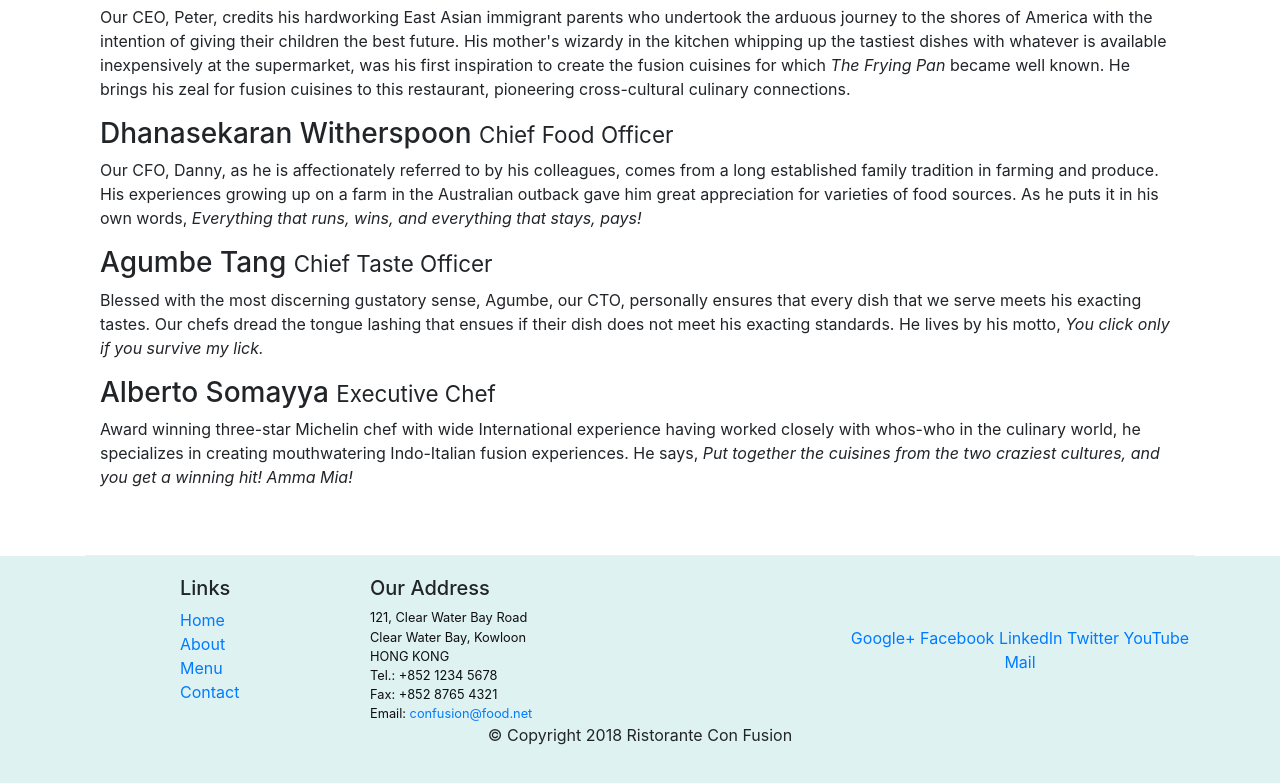
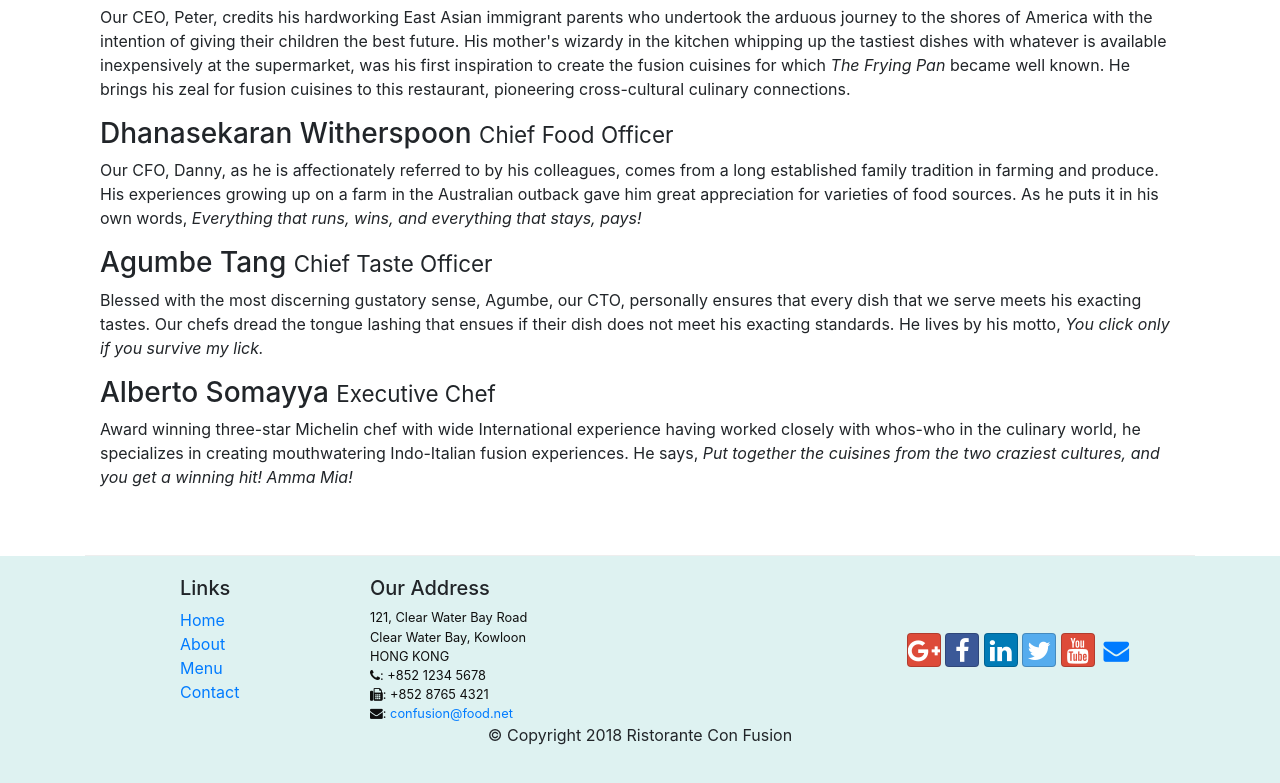
Before and after one commit to AnnanyaBhandari/conFusion, a website: page aboutus.html in a window 1280 px wide. Shown: the part 998-1781 px from the top of the page. Drawn offline with nearby package versions, Linux system fonts and the light colour scheme.

Commit message:
Icon Fonts

```diff
--- a/aboutus.html
+++ b/aboutus.html
@@ -8,6 +8,8 @@
 
      <!-- Bootstrap CSS -->
      <link rel="stylesheet" href="node_modules/bootstrap/dist/css/bootstrap.min.css">
+     <link rel="stylesheet" href="node_modules/font-awesome/css/font-awesome.min.css">
+     <link rel="stylesheet" href="node_modules/bootstrap-social/bootstrap-social.css">
      <link rel="stylesheet" href="css/styles.css">
     <title>Ristorante Con Fusion: About Us</title>
 
@@ -22,10 +24,10 @@
             <a class="navbar-brand mr-auto" href="./index.html">Ristorante Con Fusion</a>
             <div class="collapse navbar-collapse" id="Navbar">
              <ul class="navbar-nav mr-auto">
-                 <li class="nav-item "><a class="nav-link" href="./index.html">Home</a></li>
-                 <li class="nav-item active"><a class="nav-link" href="#">About</a></li>
-                 <li class="nav-item "><a class="nav-link" href="#">Menu</a></li>
-                 <li class="nav-item "><a class="nav-link" href="#">Contact</a></li>
+                 <li class="nav-item "><a class="nav-link" href="./index.html"><span class="fa fa-home "></span>Home</a></li>
+                 <li class="nav-item active"><a class="nav-link" href="#"><span class="fa fa-info "></span>About</a></li>
+                 <li class="nav-item "><a class="nav-link" href="#"><span class="fa fa-list "></span>Menu</a></li>
+                 <li class="nav-item "><a class="nav-link" href="#"><span class="fa fa-address-card "></span>Contact</a></li>
              </ul>
             </div>
         </div>
@@ -100,19 +102,19 @@
 		              121, Clear Water Bay Road<br>
 		              Clear Water Bay, Kowloon<br>
 		              HONG KONG<br>
-		              Tel.: +852 1234 5678<br>
-		              Fax: +852 8765 4321<br>
-		              Email: <a href="mailto:confusion@food.net">confusion@food.net</a>
+                      <i class="fa fa-phone"></i>: +852 1234 5678<br>
+                      <i class="fa fa-fax"></i>: +852 8765 4321<br>
+                      <i class="fa fa-envelope"></i>: <a href="mailto:confusion@food.net">confusion@food.net</a>
 		           </address>
                 </div>
                 <div class="col-12 col-sm-4 align-self-center">
                     <div class="text-center">
-                        <a href="http://google.com/+">Google+</a>
-                        <a href="http://www.facebook.com/profile.php?id=">Facebook</a>
-                        <a href="http://www.linkedin.com/in/">LinkedIn</a>
-                        <a href="http://twitter.com/">Twitter</a>
-                        <a href="http://youtube.com/">YouTube</a>
-                        <a href="mailto:">Mail</a>
+                        <a class="btn btn-social-icon btn-google" href="http://google.com/+"><i class="fa fa-google-plus"></i></a>
+                        <a class="btn btn-social-icon btn-facebook" href="http://www.facebook.com/profile.php?id="><i class="fa fa-facebook"></i></a>
+                        <a class="btn btn-social-icon btn-linkedin" href="http://www.linkedin.com/in/"><i class="fa fa-linkedin"></i></a>
+                        <a class="btn btn-social-icon btn-twitter" href="http://twitter.com/"><i class="fa fa-twitter"></i></a>
+                        <a class="btn btn-social-icon btn-google" href="http://youtube.com/"><i class="fa fa-youtube"></i></a>
+                        <a class="btn btn-social-icon" href="mailto:"><i class="fa fa-envelope"></i></a>
                     </div>
                 </div>
            </div>
--- a/package.json
+++ b/package.json
@@ -15,6 +15,8 @@
   },
   "dependencies": {
     "bootstrap": "^4.0.0",
+    "bootstrap-social": "^5.1.1",
+    "font-awesome": "^4.7.0",
     "jquery": "^3.3.1",
     "popper.js": "^1.12.9"
   }
```
Also changed, not shown: index.html (+15 -13 lines), 1 other file.
